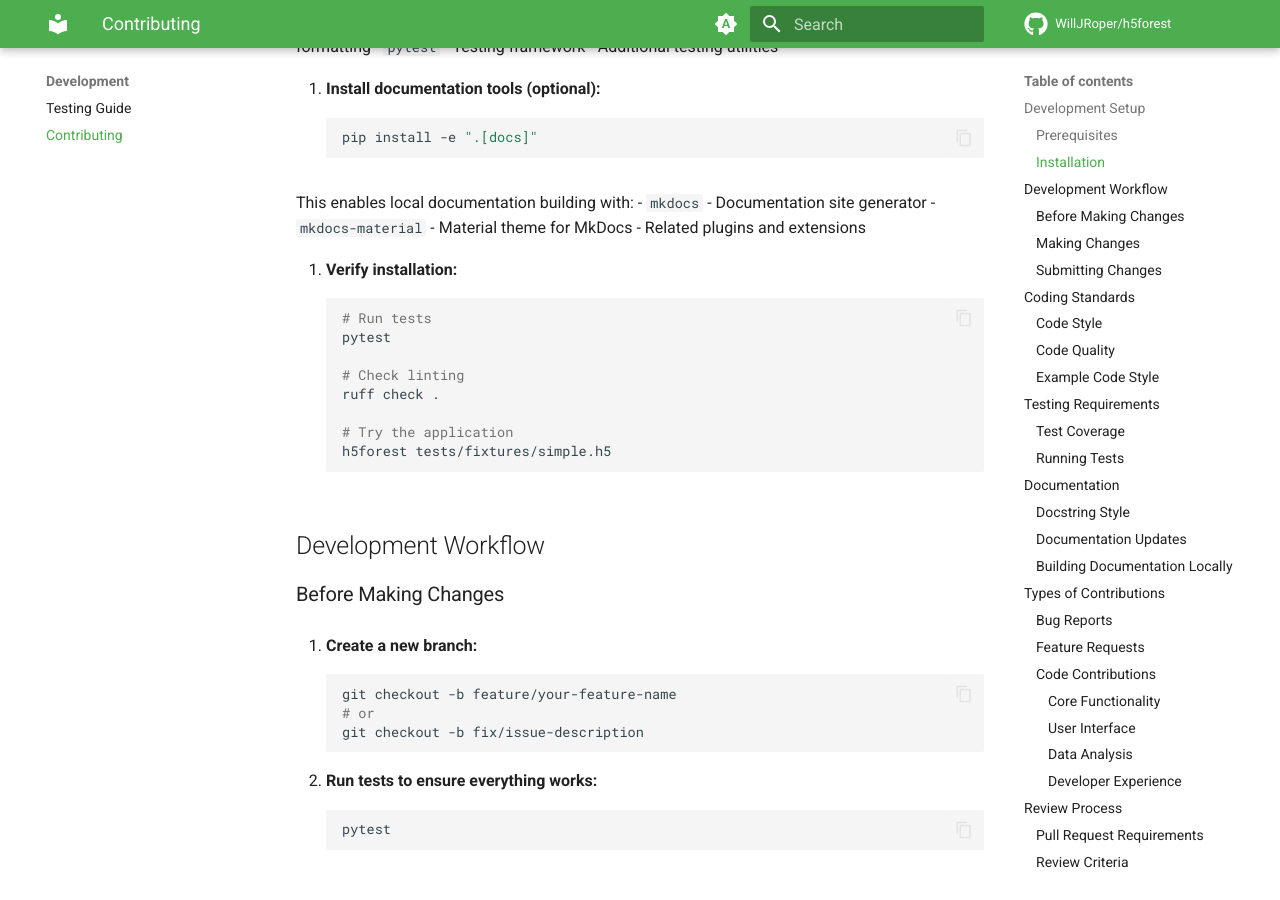
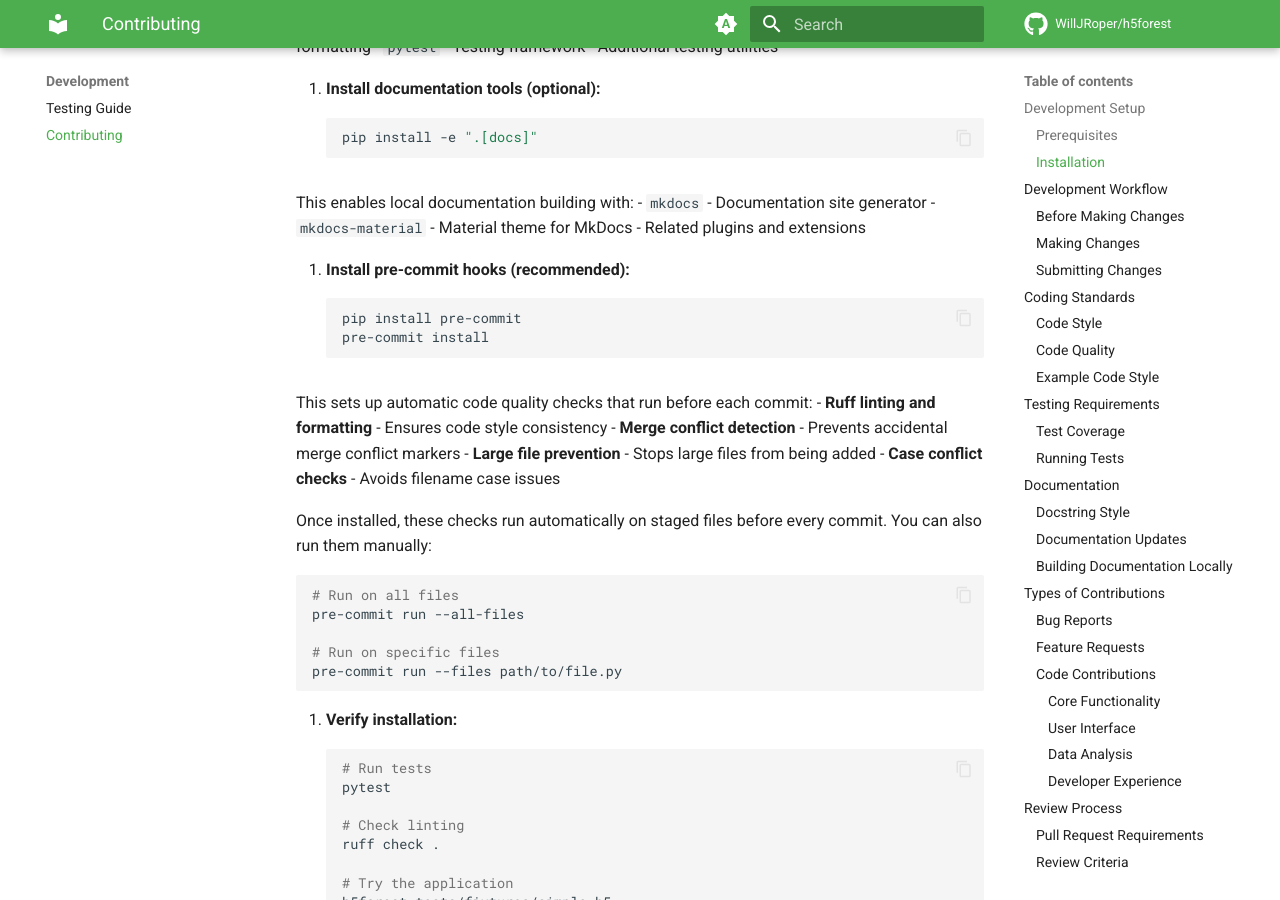
Before and after one commit to WillJRoper/h5forest, an MkDocs documentation site: the page built from docs/contributing.md, in a window 1280 px wide and 900 px high, scrolled down 856 px. Built offline with MkDocs 1.6.1 and Material for MkDocs 9.7.7, drawn with Linux system fonts in a browser that asks for light colours; comment, search, counter and statistics services are not loaded.

Commit message:
Add pre-commit hook installation instructions to contributing guides
Updated both CONTRIBUTING.md and docs/contributing.md to include
comprehensive pre-commit hook setup instructions:

CONTRIBUTING.md:
- Added step 3 for installing pre-commit hooks
- Brief explanation of automatic linting and formatting

docs/contributing.md:
- Detailed step 4 explaining pre-commit setup
- Listed all configured hooks (ruff, merge conflicts, large files, case conflicts)
- Included manual run instructions for pre-commit

Pre-commit hooks provide automatic code quality checks before commits,
ensuring consistent code style and catching common issues early. This
improves the development workflow and reduces CI failures.

Signed-off-by: Will Roper <w.roper@sussex.ac.uk>

````diff
--- a/docs/contributing.md
+++ b/docs/contributing.md
@@ -38,7 +38,29 @@ We welcome contributions to h5forest! This guide will help you get started with
    - `mkdocs-material` - Material theme for MkDocs
    - Related plugins and extensions
 
-4. **Verify installation:**
+4. **Install pre-commit hooks (recommended):**
+   ```bash
+   pip install pre-commit
+   pre-commit install
+   ```
+
+   This sets up automatic code quality checks that run before each commit:
+   - **Ruff linting and formatting** - Ensures code style consistency
+   - **Merge conflict detection** - Prevents accidental merge conflict markers
+   - **Large file prevention** - Stops large files from being added
+   - **Case conflict checks** - Avoids filename case issues
+
+   Once installed, these checks run automatically on staged files before every commit.
+   You can also run them manually:
+   ```bash
+   # Run on all files
+   pre-commit run --all-files
+
+   # Run on specific files
+   pre-commit run --files path/to/file.py
+   ```
+
+5. **Verify installation:**
    ```bash
    # Run tests
    pytest
````
Also changed, not shown: CONTRIBUTING.md (+9 -3 lines).
